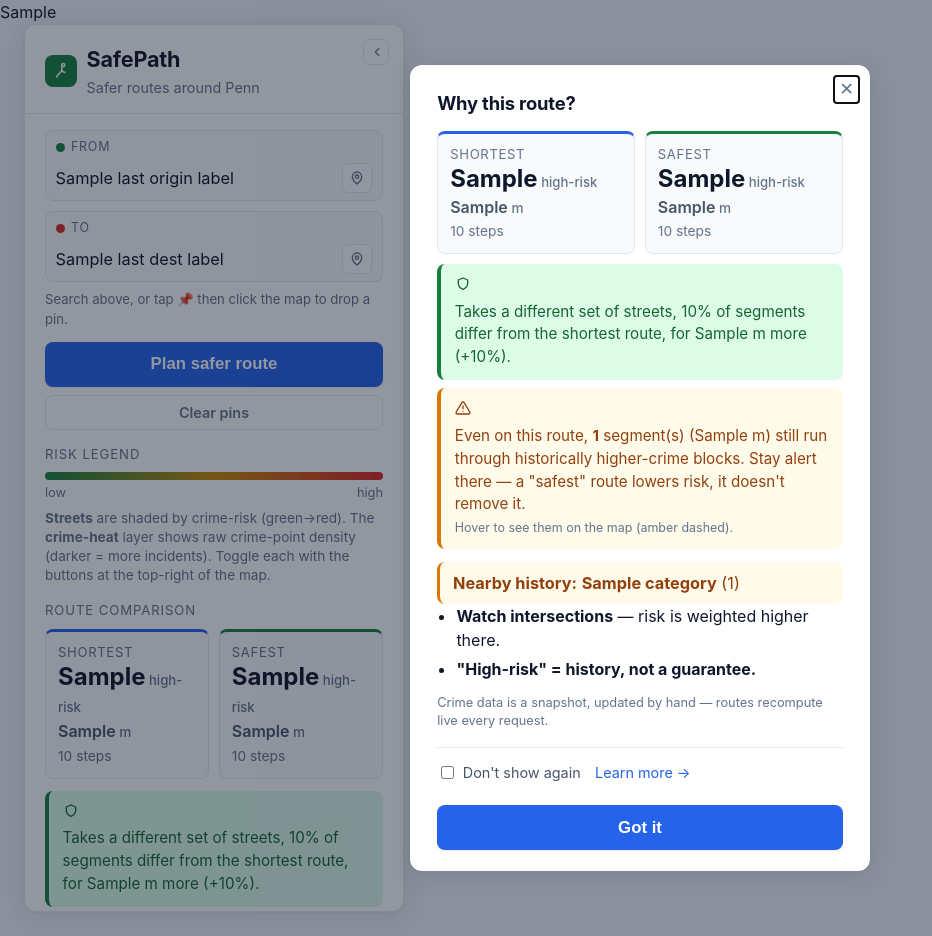
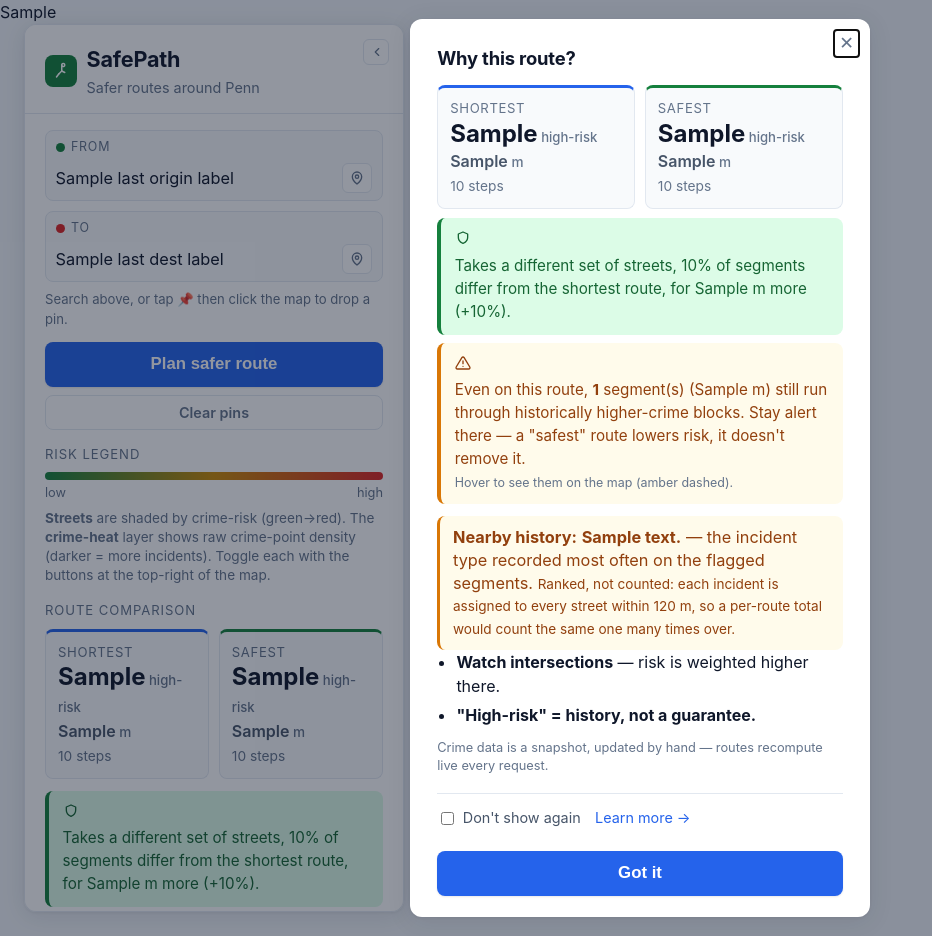
Before and after one commit to Jayden23018/safepath, a Flask app: template templates/index.html in a window 1280 px wide. Shown: the whole page, without its empty margins (0-932 px from the left). Run offline with Flask 3, Linux system fonts and the light colour scheme; the template is opened without the code that fills it: most values are stand-ins (such as "Sample title", 1, 10 or a date in 2020).

Commit message:
fix: report incident types without inflated crime counts
incident_summary summed top_crime_count across every flagged segment of a
path. prep_data assigns each crime point to every edge inside the 120 m
buffer — sum(crime_count)=11,980,172 over 106,881 bbox points, i.e. one
incident lands on ~112 edges — so the "Why this route?" dialog rendered
"Fraud (1850)" over 10 segments, and a single edge's huge count also skewed
which category ranked first.

app.py:incident_types() now ranks categories by how many flagged segments
list them first and returns type names only. A de-duplicated incident count
is not derivable from the edge-level table (no dc_key), so the UI reports a
ranking and says so instead of inventing a number. H13 locks the contract;
CLAUDE.md already forbade this summation across parallel edges, the note now
covers consecutive edges along a path too.

Also fixes three stale comments whose numbers contradicted the measured ones
(code was correct):
- app.py MINOR_DIFF_RATIO: diff_ratio 0.922/0.544/0.927/0.615, detour +3.4%
- routing.py load_risk_weights: REPORT_BUMP_FACTOR = 5.0, not 0.3
- routing.py compute_route: Penn Park->Mill Creek is 10 -> 0, not 13 -> 6

```diff
--- a/app.py
+++ b/app.py
@@ -43,10 +43,10 @@
 # minor 阈值：两条路线的「不同路段占比」< 此值才算"隔街级微绕"。
 #
 # 为什么不用绕路比：费城是曼哈顿网格，换一条平行街走 staircase 几何上天差地别、
-# 总长度几乎不变。实测 Penn Park→Mill Creek 两条路只有 15% 节点重合（85% 不同），
-# 绕路却仅 +2.2%；按旧的 5% 绕路比阈值会被判成 "minor" 弱化掉——把最强的证据扔了。
-# 实测四对起终点的不同占比 48%/57%/71%/85%，0.25 把它们都收进 clear，且给
-# 真·隔街微绕（不同占比通常 <15%）留出余量。
+# 总长度几乎不变。实测 Penn Park→Mill Creek 两条路 92% 的路段不同（diff_ratio 0.922），
+# 绕路却只有 +106.6 m（+3.4%）；按旧的 5% 绕路比阈值会被判成 "minor" 弱化掉——
+# 把最强的证据扔了。实测四对起终点的 diff_ratio 是 0.922 / 0.544 / 0.927 / 0.615，
+# 0.25 把它们都收进 clear，且给真·隔街微绕（diff_ratio 通常 <0.15）留出余量。
 # ponytail: 0.25 是基于实测分布的经验值；升级路径=按路网密度自适应。
 MINOR_DIFF_RATIO = 0.25
 
@@ -133,6 +133,20 @@
         "detour_m": round(detour_m, 1),
         "detour_ratio": round(detour_ratio, 3),
     }
+
+
+def incident_types(segments: list[dict], top: int = 3) -> list[str]:
+    """高危路段上最常见的犯罪类型名，按「有多少段以它为首位」排名。纯函数。
+
+    **只返回类型，不返回数量**，这是刻意的：prep_data 把每个犯罪点分给 120m 缓冲带内的
+    所有边（全库 sum(crime_count)=1198 万 vs bbox 内 10.7 万个点，一起案件平均落在 112 条边上），
+    沿路径把 top_crime_count 加起来等于把同一起案件数上百次——曾在 10 段路上渲染出
+    "Fraud (1850)"。边级表里没有 dc_key，去重后的真实案件数在这个数据结构里导不出来，
+    所以只报排名。CLAUDE.md 早就禁止跨平行边求和，同一个理由对沿路径求和成立。
+    H13 锁住"不带数量、排名不被单条边的巨大 count 带偏"。
+    """
+    counts = Counter(s["top_crime_category"] for s in segments if s.get("top_crime_category"))
+    return [c for c, _ in counts.most_common(top)]
 
 
 def build_map(
@@ -482,12 +496,8 @@
     remaining = R.avoided_hot_segments(Gw, safest["nodes"], [])
 
     # avoided/remaining 互斥（avoided 排除两路共有边，remaining 是 safest 全部高危边），
-    # 求和不会重复计数同一条边；entered 是 remaining 的子集，不用单独并进来。
-    cat_counts = Counter()
-    for seg in avoided + remaining:
-        if seg.get("top_crime_category"):
-            cat_counts[seg["top_crime_category"]] += seg.get("top_crime_count") or 1
-    incident_summary = [{"category": c, "count": n} for c, n in cat_counts.most_common(3)]
+    # 拼起来不会重复计入同一条边；entered 是 remaining 的子集，不用单独并进来。
+    incident_summary = incident_types(avoided + remaining)
 
     stats = {
         "shortest": {"length_m": shortest["length_m"], "total_risk": shortest["total_risk"],
@@ -518,6 +528,7 @@
         "remaining": remaining,
         "remaining_count": len(remaining),
         "remaining_m": round(sum(s["length_m"] for s in remaining), 1),
+        # list[str]：flagged 路段上最常见的犯罪类型名（top 3），**不带数量**，理由见 incident_types。
         "incident_summary": incident_summary,
     }
     map_html = build_map((shortest, safest), avoided=avoided, remaining=remaining)
@@ -597,6 +608,28 @@
     f = classify_divergence(a, c, 1000.0, 950.0)
     assert f["detour_m"] == 0.0 and f["detour_ratio"] == 0.0 and f["divergence"] == "clear"
     print("OK H5: classify_divergence 三态 (按 diff_ratio，非 detour_ratio)")
+
+
+def _check_incident_types():
+    """H13: incident_types 只报类型名、按段数排名——绝不跨路段求和 top_crime_count。
+
+    120m 缓冲带让同一个犯罪点被分给带内所有边，沿路径求和会把案件数翻上百倍
+    （曾在 10 段路上渲染出 "Fraud (1850)"，实测单边 top_crime_count 最大 1543）。
+    """
+    segs = [
+        {"top_crime_category": "Fraud", "top_crime_count": 1543},  # 只 1 段，但计数巨大
+        {"top_crime_category": "Thefts", "top_crime_count": 3},
+        {"top_crime_category": "Thefts", "top_crime_count": 2},
+        {"top_crime_category": None, "top_crime_count": 9},        # 无类型的段跳过
+        {"length_m": 12.0},                                        # 缺字段也不能炸
+    ]
+    out = incident_types(segs)
+    # 2 段的 Thefts 胜 1 段的 Fraud —— 若改回 sum(count) 排名，Fraud(1543) 会窜到第一
+    assert out == ["Thefts", "Fraud"], out
+    assert all(isinstance(c, str) for c in out), out   # 返回值里没有任何数量
+    assert incident_types([]) == []
+    assert len(incident_types([{"top_crime_category": c} for c in "abcd"])) == 3  # top 3 截断
+    print("OK H13: incident_types 只报类型、按段数排名 (不 sum top_crime_count)")
 
 
 def _check_snap_guard():
@@ -706,6 +739,7 @@
     import sys
     if "--check" in sys.argv:
         _check_divergence_logic()
+        _check_incident_types()
         _check_snap_guard()
         _check_like_escape()
         _check_search_places()
--- a/routing.py
+++ b/routing.py
@@ -106,7 +106,8 @@
 
     - 有 edge_risk 记录的边：length*(1+alpha*risk_normalized)，并把 risk_normalized
       存到边属性 `risk` 供高危路段计数（compute_route 的 hot_blocks）。
-    - 用户上报：nearest_edges 找最近边，safety_weight *= (1+0.3*sev)。
+    - 用户上报：nearest_edges 找最近边，safety_weight *= (1 + REPORT_BUMP_FACTOR*sev)，
+      当前 REPORT_BUMP_FACTOR = 5.0（计划原值 0.3 太弱，见该常量处的注释）。
     - 其余边：safety_weight = length（零犯罪）、risk = 0。
 
     同时把 risk 的 p90 存到 `G.graph["risk_p90"]` —— 高危路段的判定阈值随数据走，
@@ -174,7 +175,7 @@
 
     除长度/总风险外还数 `hot_blocks` —— 路径上 risk > p90 的路段数。总风险是全路径
     求和、风险场平滑，两条路差距被摊薄到 1-2%（实测）；高危路段数才看得出差别
-    （实测 Penn Park→Mill Creek: 13 → 6）。这是对比展示的主指标。
+    （实测 Penn Park→Mill Creek: 10 → 0）。这是对比展示的主指标。
     """
     weight = "safety_weight" if mode == "safest" else "length"
     nodes = nx.shortest_path(G_w, origin_id, dest_id, weight=weight)
--- a/templates/index.html
+++ b/templates/index.html
@@ -228,10 +228,15 @@
 
     {{ route_compare(stats) }}
 
+    {# incident_summary 是 list[str]（类型名，无数量）—— 见 app.py:incident_types 的理由 #}
     {% if stats.incident_summary %}
     <p class="dlg-incidents">
       <strong>Nearby history:</strong>
-      {% for i in stats.incident_summary %}<strong>{{ i.category }}</strong> ({{ i.count }}){% if not loop.last %}, {% endif %}{% endfor %}
+      {% for c in stats.incident_summary %}<strong>{{ c }}</strong>{% if not loop.last %}, {% endif %}{% endfor %}
+      — the incident {{ 'type' if stats.incident_summary|length == 1 else 'types' }} recorded
+      most often on the flagged segments.
+      <small>Ranked, not counted: each incident is assigned to every street within 120 m,
+      so a per-route total would count the same one many times over.</small>
     </p>
     {% endif %}
 
```
Also changed, not shown: CLAUDE.md (+2 -1 lines), docs/TECH_DETAILS.md (+3 -1 lines), README.md.
